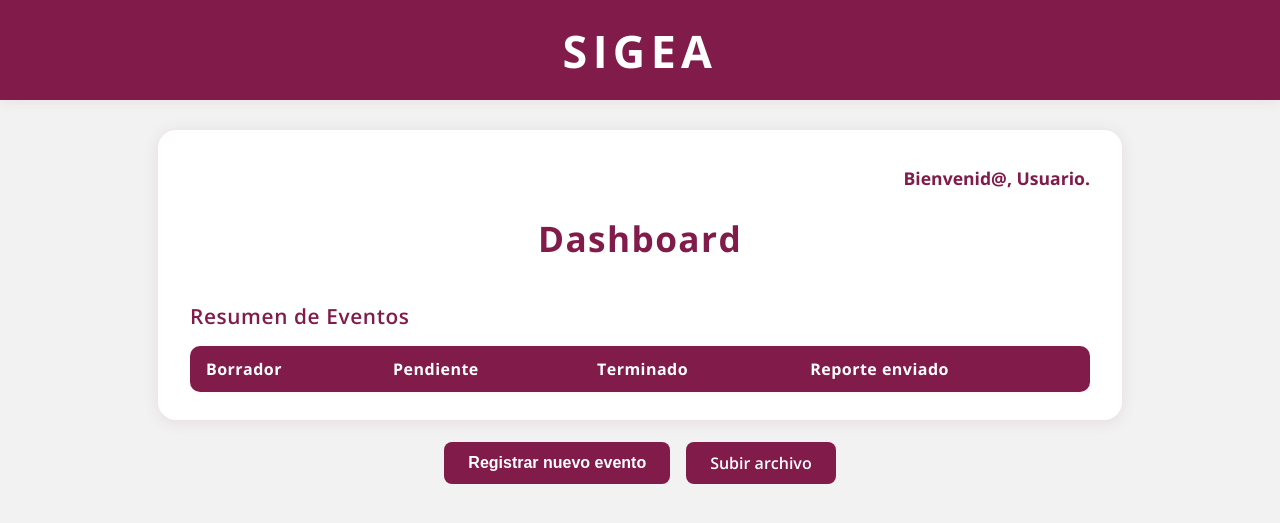
After one commit to AxelLangle/SIGEA, a Flask app: page /dashboard in a window 1280 px wide. The commit adds this page. Shown: the top 523 px of the page. Run offline with Flask 3, Linux system fonts and the light colour scheme; lists and menus that the app fills with data are empty.

Commit message:
Se agrgego ruta al dashboard despues del inicio de sesion y se soluciono error que no permitia iniciar sesion

```diff
--- /dev/null
+++ b/Backend/templates/dashboard.html
@@ -0,0 +1,179 @@
+<!DOCTYPE html>
+<html lang="es">
+<head>
+  <meta charset="UTF-8">
+  <title>Dashboard</title>
+  <link rel="icon" href="{{ url_for('static', filename='SIGEA_LOGOTIPO200.png') }}" type="image/x-icon">
+  <link href="https://fonts.googleapis.com/css?family=Open+Sans:400,600,700" rel="stylesheet">
+  <style>
+    :root {
+      --guinda: #811B49;
+      --dorado: #DCCB88;
+      --verde: #76C043;
+      --blanco: #fff;
+      --gris-claro: #F2F2F2;
+      --negro: #1C1C1C;
+    }
+    body {
+      font-family: 'Open Sans', Arial, sans-serif;
+      background: var(--gris-claro);
+      margin: 0;
+      padding: 0;
+    }
+    .sigea-header {
+      width: 100%;
+      height: 100px;
+      background: var(--guinda);
+      color: var(--blanco);
+      display: flex;
+      align-items: center;
+      justify-content: center;
+      font-size: 2.8rem;
+      font-weight: bold;
+      letter-spacing: 0.12em;
+      margin-bottom: 30px;
+      box-shadow: 0 2px 12px rgba(129,27,73,0.08);
+    }
+    .main-container {
+      max-width: 900px;
+      margin: 0 auto;
+      background: var(--blanco);
+      border-radius: 18px;
+      box-shadow: 0 2px 16px rgba(129,27,73,0.10);
+      padding: 36px 32px 28px 32px;
+    }
+    h1 {
+      color: var(--guinda);
+      font-size: 2.2rem;
+      font-weight: 700;
+      margin-bottom: 24px;
+      text-align: center;
+      letter-spacing: 0.04em;
+    }
+    h3 {
+      color: var(--guinda);
+      margin-top: 40px;
+      margin-bottom: 16px;
+      font-size: 1.3rem;
+      font-weight: 600;
+      letter-spacing: 0.03em;
+    }
+    .botones {
+      display: flex;
+      gap: 16px;
+      margin-bottom: 24px;
+      justify-content: center;
+    }
+    .botones button, .botones label {
+      padding: 10px 24px;
+      border: none;
+      background-color: var(--guinda);
+      color: var(--blanco);
+      cursor: pointer;
+      border-radius: 8px;
+      font-weight: 600;
+      font-size: 1rem;
+      transition: background 0.2s, color 0.2s;
+      margin-bottom: 0;
+    }
+    .botones button:hover, .botones label:hover {
+      background-color: var(--dorado);
+      color: var(--negro);
+    }
+    .botones input[type="file"] {
+      display: none;
+    }
+    table {
+      width: 100%;
+      border-collapse: collapse;
+      background: var(--blanco);
+      border-radius: 10px;
+      overflow: hidden;
+      box-shadow: 0 1px 4px rgba(129,27,73,0.04);
+    }
+    th, td {
+      padding: 12px 16px;
+      text-align: left;
+      font-size: 1rem;
+    }
+    th {
+      background-color: var(--guinda);
+      color: var(--blanco);
+      font-weight: 700;
+      letter-spacing: 0.03em;
+    }
+    tr:nth-child(even) {
+      background-color: var(--gris-claro);
+    }
+    .formulario input {
+      width: 100%;
+      padding: 10px 14px;
+      border-radius: 8px;
+      border: 1px solid #C8C8C8;
+      font-size: 1rem;
+      margin-bottom: 12px;
+      font-family: 'Open Sans', Arial, sans-serif;
+    }
+    #archivo-nombre {
+      margin: 12px 0 24px 0;
+      color: var(--guinda);
+      font-weight: 600;
+      text-align: center;
+    }
+  </style>
+</head>
+<body>
+  <div class="sigea-header">
+    SIGEA
+  </div>
+  <div class="main-container">
+    <h2 style="text-align:right; color:#811B49; font-size:1.1rem; margin-top:0;">
+        Bienvenid@, {{ nombre }}.
+    </h2>
+    <h1>Dashboard</h1>
+
+
+    <!-- TABLA DE RESUMEN -->
+    <h3>Resumen de Eventos</h3>
+    <table>
+      <thead>
+        <tr>
+          <th>Borrador</th>
+          <th>Pendiente</th>
+          <th>Terminado</th>
+          <th>Reporte enviado</th>
+        </tr>
+      </thead>
+      <tbody>
+        <!-- Aquí irán los eventos registrados -->
+      </tbody>
+    </table>
+  </div>
+  <br>
+  <div class="botones">
+      <button onclick="registrarEvento()">Registrar nuevo evento</button>
+      <!-- Ejemplo de botón para subir archivo -->
+      <label for="archivo">Subir archivo
+        <input type="file" id="archivo" onchange="mostrarNombreArchivo()">
+      </label>
+    </div>
+
+    <div id="archivo-nombre"></div>
+
+  <script>
+    function registrarEvento() {
+      alert('Funcionalidad de registro de evento aún no implementada.');
+    }
+    function mostrarNombreArchivo() {
+      const input = document.getElementById('archivo');
+      const nombreDiv = document.getElementById('archivo-nombre');
+      if (input.files.length > 0) {
+        nombreDiv.textContent = "Archivo seleccionado: " + input.files[0].name;
+      } else {
+        nombreDiv.textContent = "";
+      }
+    }
+  </script>
+
+</body>
+</html>
--- a/Backend/templates/login_registro.html
+++ b/Backend/templates/login_registro.html
@@ -25,11 +25,11 @@
                 <form method="POST" action="{{ url_for('login') }}">
                     <div class="mb-3">
                         <label for="correo" class="form-label">Correo Institucional</label>
-                        <input type="email" class="form-control" id="correo" placeholder="Correo Electrónico Institucional" required>
+                        <input type="email" class="form-control" id="correo" name="correo" placeholder="Correo Electrónico Institucional" required>
                     </div>
                     <div class="mb-3">
                         <label for="contrasena" class="form-label">Contraseña</label>
-                        <input type="password" class="form-control" id="contrasena" placeholder="Contraseña" required>
+                        <input type="password" class="form-control" id="contrasena" name="contrasena" placeholder="Contraseña" required>
                     </div>
                     <button type="submit" class="btn btn-primario w-100 mb-2">Iniciar Sesión</button>
                 </form>
--- a/app.py
+++ b/app.py
@@ -1,4 +1,4 @@
-from flask import Flask, render_template, request, redirect, url_for, flash
+from flask import Flask, render_template, request, redirect, url_for, flash, session
 import sqlite3
 import os
 from werkzeug.security import generate_password_hash, check_password_hash
@@ -66,6 +66,11 @@ def registro():
         conn.close()
     return redirect(url_for('index'))
 
+@app.route('/dashboard')
+def dashboard():
+    nombre = session.get('nombre', 'Usuario')
+    return render_template('dashboard.html', nombre=nombre)
+
 @app.route('/login', methods=['POST'])
 def login():
     correo = request.form['correo']
@@ -79,9 +84,9 @@ def login():
     conn.close()
 
     if user and check_password_hash(user['contrasena'], contrasena):
+        session['nombre'] = user['nombre']
         flash('Inicio de sesión exitoso')
-        # Aquí puedes redirigir a la página principal del sistema
-        return redirect(url_for('index'))
+        return redirect(url_for('dashboard'))
     else:
         flash('Correo o contraseña incorrectos')
         return redirect(url_for('index'))
```
Also changed, not shown: nuevas_implementaciones/pagina principal.html (added, +142 -0 lines).
